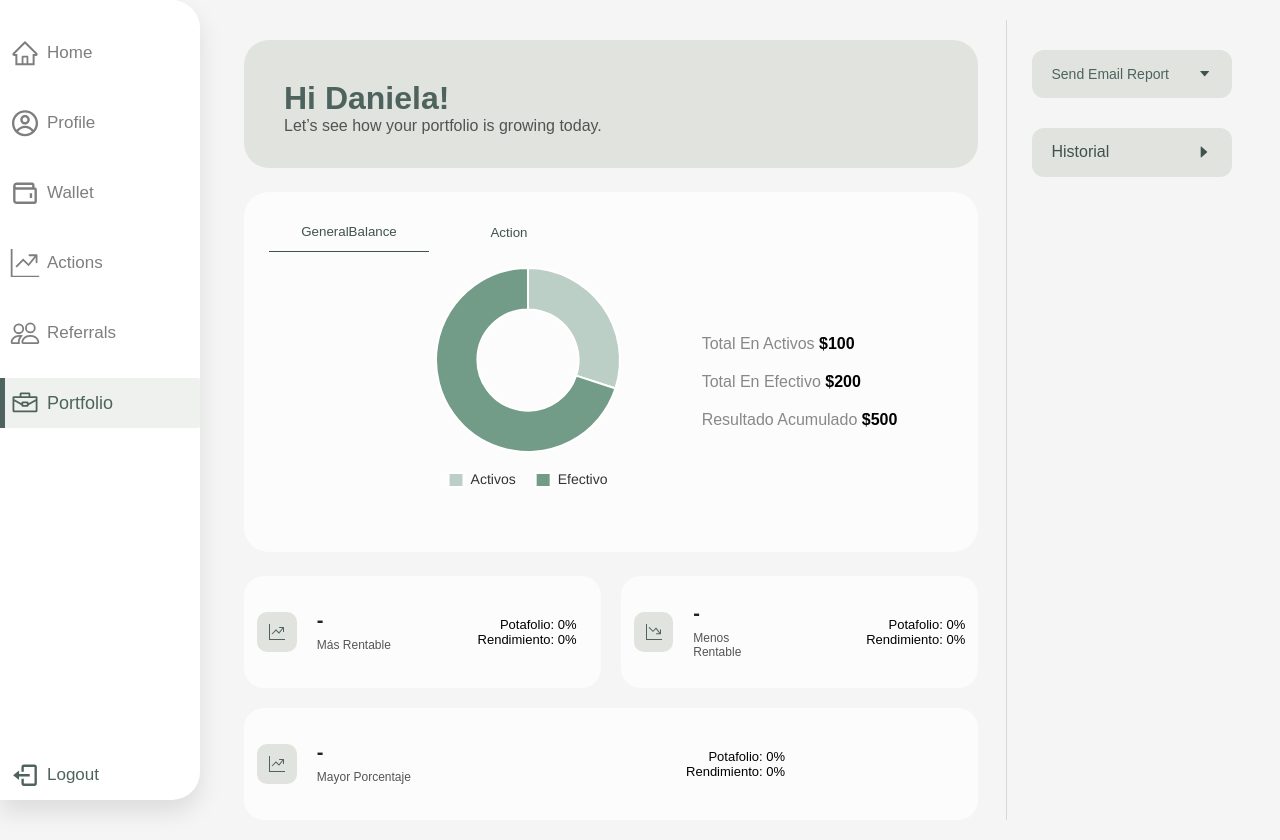
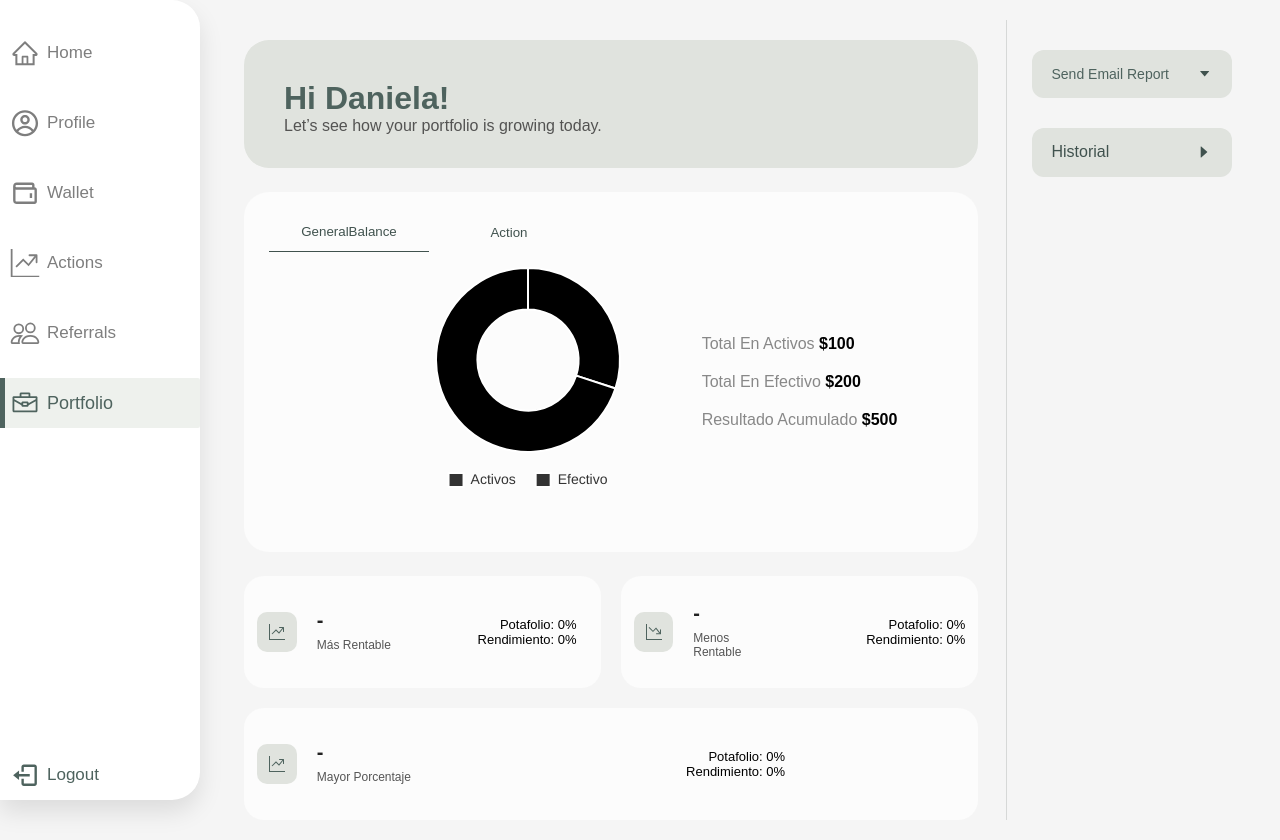
Before and after one commit to alejandrocald13/Tradio, a Next.js app in the folder frontend/: page /portfolio in a window 1280 px wide. Built offline with nearby package versions, Linux system fonts and the light colour scheme; no server answers.

Commit message:
feat(DoughnutGraph): change form to get colors of graph

```diff
--- a/frontend/src/app/components/DoughnutGraph.jsx
+++ b/frontend/src/app/components/DoughnutGraph.jsx
@@ -17,13 +17,26 @@ ChartJS.register(ArcElement, Tooltip, Legend);
     }
 */
 export default function DoughnutGraph({graphData}) {
+    function generateShades(baseColor, n) {
+  // baseColor = "#729c87"
+  const r = parseInt(baseColor.slice(1, 3), 16);
+  const g = parseInt(baseColor.slice(3, 5), 16);
+  const b = parseInt(baseColor.slice(5, 7), 16);
+
+  const colors = [];
+  for (let i = 0; i < n; i++) {
+    const alpha = (0.4 + (0.6 * i) / (n - 1)).toFixed(2);
+    colors.push(`rgba(${r}, ${g}, ${b}, ${alpha})`);
+  }
+  return colors;
+}
     const data = {
         labels: graphData.clasificacion,
         datasets: [
             {
                 label: graphData.name,
                 data: graphData.dataL,
-                backgroundColor: graphData.backgroundColor,
+                backgroundColor: generateShades("#729c87ff", graphData.num),
             },
         ]
     }
```
